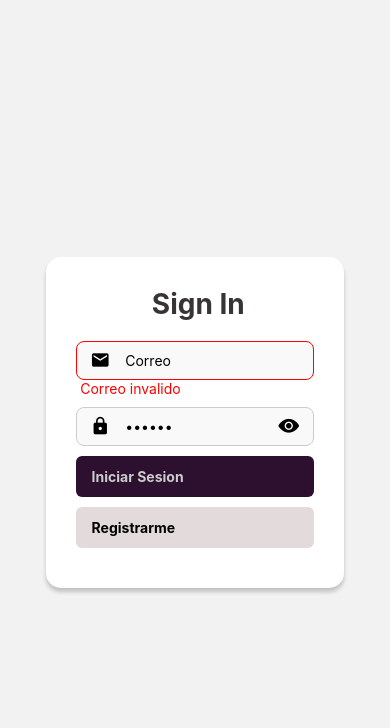
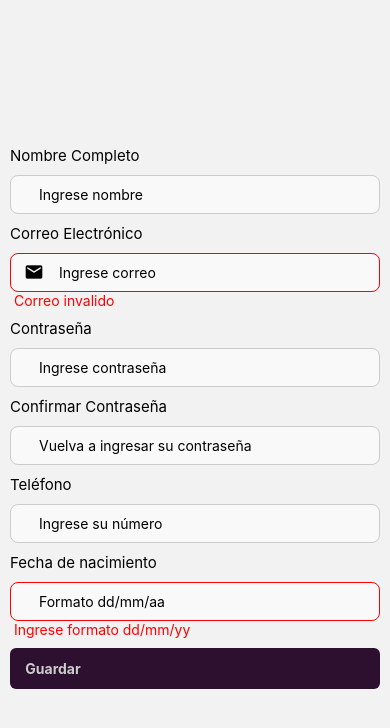
Before and after one commit to mjsalinas/ProyectoClase212, a React Native app in the folder MyBeautyApp/: screen /ServiceRegister in a window 390 px wide. Shown: the top 728 px of the page. Built offline with nearby package versions, Linux system fonts and the light colour scheme.

Commit message:
Trabajo en clase 11/05/25 de envio de datos a pantalla de Home

```diff
--- a/MyBeautyApp/package.json
+++ b/MyBeautyApp/package.json
@@ -9,10 +9,10 @@
     "web": "expo start --web"
   },
   "dependencies": {
-    "@expo/vector-icons": "^15.0.2",
-    "@react-navigation/bottom-tabs": "^7.7.3",
+    "@expo/vector-icons": "^15.0.3",
+    "@react-navigation/bottom-tabs": "^7.8.1",
     "@react-navigation/native": "^7.1.19",
-    "@react-navigation/native-stack": "^7.6.1",
+    "@react-navigation/native-stack": "^7.6.2",
     "expo": "~54.0.13",
     "expo-status-bar": "~3.0.8",
     "react": "19.1.0",
--- a/MyBeautyApp/src/components/CustomInput.tsx
+++ b/MyBeautyApp/src/components/CustomInput.tsx
@@ -4,7 +4,7 @@ import { useState } from "react";
 
 type Props = {
     required? : boolean;
-    type?: 'text' | 'email' | 'password' | 'number';
+    type?: 'text' | 'email' | 'password' | 'number' | 'date';
     value: string;
     placeholder : string;
     onChange: (text: string) => void;
@@ -24,9 +24,13 @@ export default function CustomInput ({type = "text", required, value, placeholde
 
         //funcion para calcular errores de validacion
         //output: string
+
+    const dateRegex = /^(0[1-9]|[12][0-9]|3[01])\/(0[1-9]|1[0-2])\/\d{2}$/;
     const getError = () => {
         if (type === 'email' && !value.includes('@')) return 'Correo invalido';
         if (type === 'password' && value.length < 6) return 'La contraseña debe ser mas fuerte';
+        if (type === 'number' && !(/^[0-9]*$/).test(value)) return 'Ingrese solo numeros';
+        if(type == 'date' && !(dateRegex).test(value)) return 'Ingrese formato dd/mm/yy' ;
         // validar campos obligatorios
     }
     const error = getError();
--- a/MyBeautyApp/src/navigation/StackNavigator.tsx
+++ b/MyBeautyApp/src/navigation/StackNavigator.tsx
@@ -4,21 +4,23 @@ import LoginScreen from '../screens/LoginScreen';
 import HomeScreen from '../screens/HomeScreen';
 import TabsNavigator from './TabsNavigator';
 import ServiceRegistryScreen from '../screens/services/ServiceRegistryScreen';
+import ServiceRegisterScreen from '../screens/services/ServiceRegisterScreen';
 
 export type RootStackParamList = {
     Login: undefined,
     Tabs: {email:string},
     ServiceRegistry: undefined,
+    ServiceRegister: undefined,
 }
 const Stack = createNativeStackNavigator<RootStackParamList>();
 
 export default function StackNavigator() {
     return(
-        <Stack.Navigator initialRouteName='Login'
-                            screenOptions={{headerShown: false}}>
+        <Stack.Navigator initialRouteName='Login' screenOptions={{headerShown: false}}>
             <Stack.Screen name="Login" component={LoginScreen} />
             <Stack.Screen name="Tabs" component={TabsNavigator} />
             <Stack.Screen name="ServiceRegistry" component={ServiceRegistryScreen} />
+            <Stack.Screen name="ServiceRegister" component={ServiceRegisterScreen} />
         </Stack.Navigator>
     );
 }
--- a/MyBeautyApp/src/screens/HomeScreen.tsx
+++ b/MyBeautyApp/src/screens/HomeScreen.tsx
@@ -3,21 +3,34 @@ import { View, Text } from "react-native";
 import CustomButton from "../components/CustomButton";
 
 export default function HomeScreen({navigation, route}: any) {
-const [ items, setItems] = useState<string[]> ([]);
-
+const [ items, setItems] = useState<any[]> ([]);
 const routeItem = route.params?.newItem;
 
 useEffect(()=>{
-    console.log('item por parametros: ' + routeItem);
+    if(routeItem){
+        setItems((prev)=>[...prev, routeItem])
+        console.log('item por parametros: ' + routeItem);
+    }
+
 }, [])
 
 const handleRegisterService = () =>{
-navigation.navigate('ServiceRegistry');
+    navigation.navigate('ServiceRegistry');
 }
     return(
         <View>
             <CustomButton title="Agrega un Servicio"
                 onPress={handleRegisterService}/>
+
+            {items.map((item, index)=>(
+                <View key={index}>
+                    <Text>Nombre: {item.name}</Text>
+                    <Text>Correo: {item.email}</Text>
+                    <Text>Telefono: {item.phone}</Text>
+                    <Text>Fecha de nacimiento: {item.date}</Text>
+                </View>
+            ))}
+
         </View>
     )
 }
--- a/MyBeautyApp/src/screens/LoginScreen.tsx
+++ b/MyBeautyApp/src/screens/LoginScreen.tsx
@@ -11,6 +11,13 @@ export default function LoginScreen({navigation} : any) {
         navigation.navigate('Tabs');
     } catch (error) {
         console.log(error);
+    }
+  }
+  const handleRegisterService = () =>{
+    try {
+      navigation.navigate('ServiceRegister');
+    } catch (error) {
+      console.log(error)
     }
   }
   return (
@@ -34,9 +41,7 @@ export default function LoginScreen({navigation} : any) {
 
 
         </CustomButton>
-        <CustomButton title={'Registrarme'} variant='secondary' onPress={function (): void {
-          throw new Error('Function not implemented.');
-        }}>
+        <CustomButton title={'Registrarme'} variant='secondary' onPress={handleRegisterService}>
         </CustomButton>
       </View>
     </View>
--- /dev/null
+++ b/MyBeautyApp/src/screens/services/ServiceRegisterScreen.tsx
@@ -0,0 +1,88 @@
+import { View, Text, StyleSheet } from "react-native";
+import CustomInput from "../../components/CustomInput";
+import { useState } from "react";
+import CustomButton from "../../components/CustomButton";
+
+export default function ServiceRegisterScreen({navigation}: any){
+    const [item, setItem] = useState({
+        name: '',
+        email: '',
+        password: '',
+        checkPassword: '',
+        phone: '',
+        date: '',
+    }
+    );
+
+    const handleOnSave = () => {
+        if (item.name.trim() === '') return;
+        if (item.email.trim() === '') return;
+        if (item.password.trim() === '') return;
+        if (item.checkPassword.trim() === '') return;
+        if (item.phone.trim() === '') return;
+        if (item.date.trim() === '') return;
+
+        navigation.navigate('Tabs', {
+            screen: 'Home',
+            params: {newItem: item}
+        });
+    };
+    return(
+        <View style={styles.container}>
+            <Text style={styles.title}>Nombre Completo</Text>
+            <CustomInput
+                value={item.name}
+                placeholder="Ingrese nombre"
+                onChange={(name)=>setItem((prev)=>({...prev, name: name}))}
+            />
+            <Text style={styles.title}>Correo Electrónico</Text>
+            <CustomInput
+                type="email"
+                value={item.email}
+                placeholder="Ingrese correo"
+                onChange={(email)=>setItem((prev)=>({...prev, email:email}))}
+            />
+            <Text style={styles.title}>Contraseña</Text>
+            <CustomInput
+                value={item.password}
+                placeholder="Ingrese contraseña"
+                onChange={(password)=>setItem((prev)=>({...prev, password:password}))}
+            />
+            <Text style={styles.title}>Confirmar Contraseña</Text>
+            <CustomInput
+                value={item.checkPassword}
+                placeholder="Vuelva a ingresar su contraseña"
+                onChange={(checkPassword)=>setItem((prev)=>({...prev, checkPassword:checkPassword}))}
+            />
+            <Text style={styles.title}>Teléfono</Text>
+            <CustomInput
+                type="number"
+                value={item.phone}
+                placeholder="Ingrese su número"
+                onChange={(phone)=>setItem((prev)=>({...prev, phone:phone}))}
+            />
+            <Text style={styles.title}>Fecha de nacimiento</Text>
+            <CustomInput
+                type="date"
+                value={item.date}
+                placeholder="Formato dd/mm/aa"
+                onChange={(date)=>setItem((prev)=>({...prev, date:date}))}
+            />
+
+            <CustomButton
+                title="Guardar"
+                onPress={handleOnSave}
+            />
+        </View>
+    );
+}
+const styles = StyleSheet.create({
+    container:{
+        flex: 1,
+        padding: 10,
+        justifyContent: 'center'
+    },
+    title:{
+        fontSize: 15, marginBottom: 10
+    }
+})
```
Also changed, not shown: 1 other file (tests, documents, lock files or other folders).
